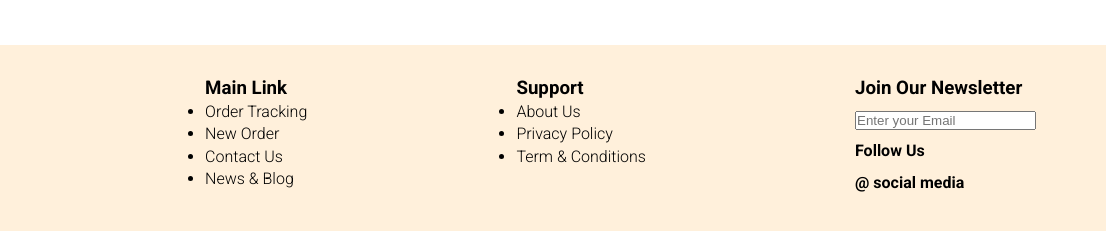
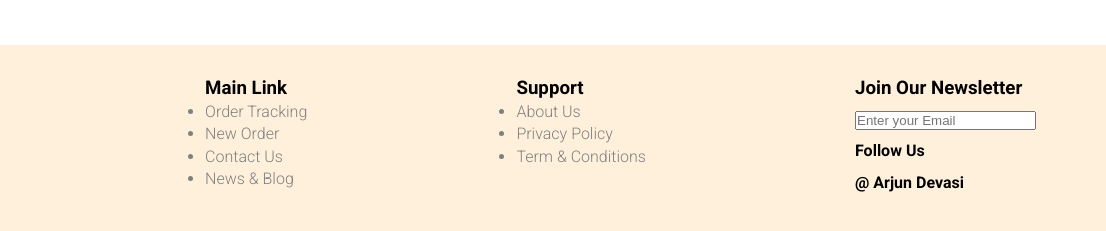
Before and after one commit to arjun-devasi/arjun-restaurants, a plain HTML site: page index.html in a window 1280 px wide. Shown: the part 1916-2147 px from the top of the page, 174-1280 px from the left. Drawn offline with Linux system fonts and the light colour scheme.

Commit message:
Add files via upload

```diff
--- a/index.html
+++ b/index.html
@@ -131,7 +131,7 @@
              <h3>Join Our Newsletter</h3>
              <input type="text" placeholder="Enter your Email">
              <h4>Follow Us</h4>
-             <h4> @ social media</h4>
+             <h4> @ Arjun Devasi</h4>
          </div>
 
         </div>.
--- a/style.css
+++ b/style.css
@@ -228,6 +228,7 @@ transform: scale(1.05);
   }
   .list{
      list-style-type: disc;
+     color: gray;
   }
   .news{
       display: flex;
```
